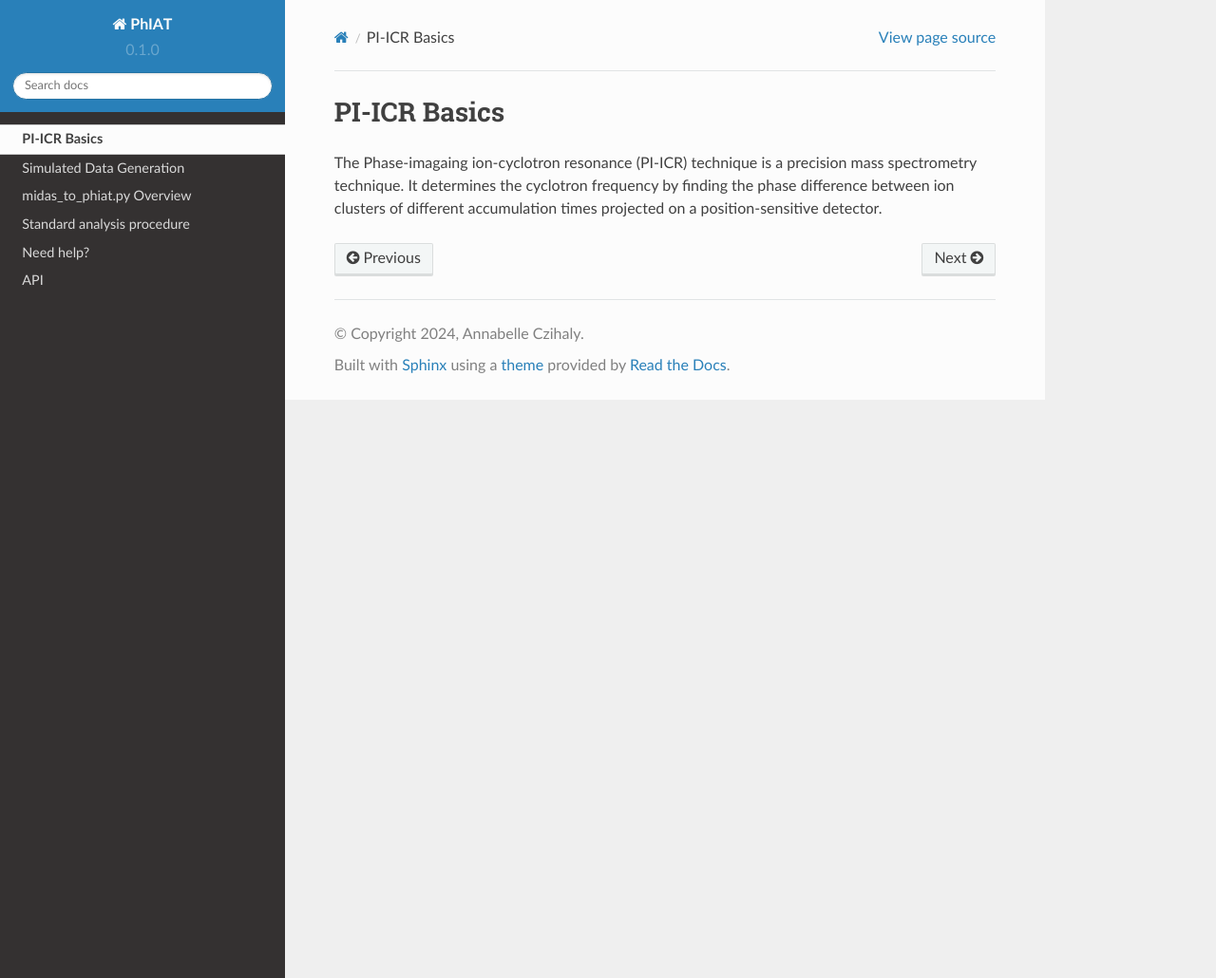
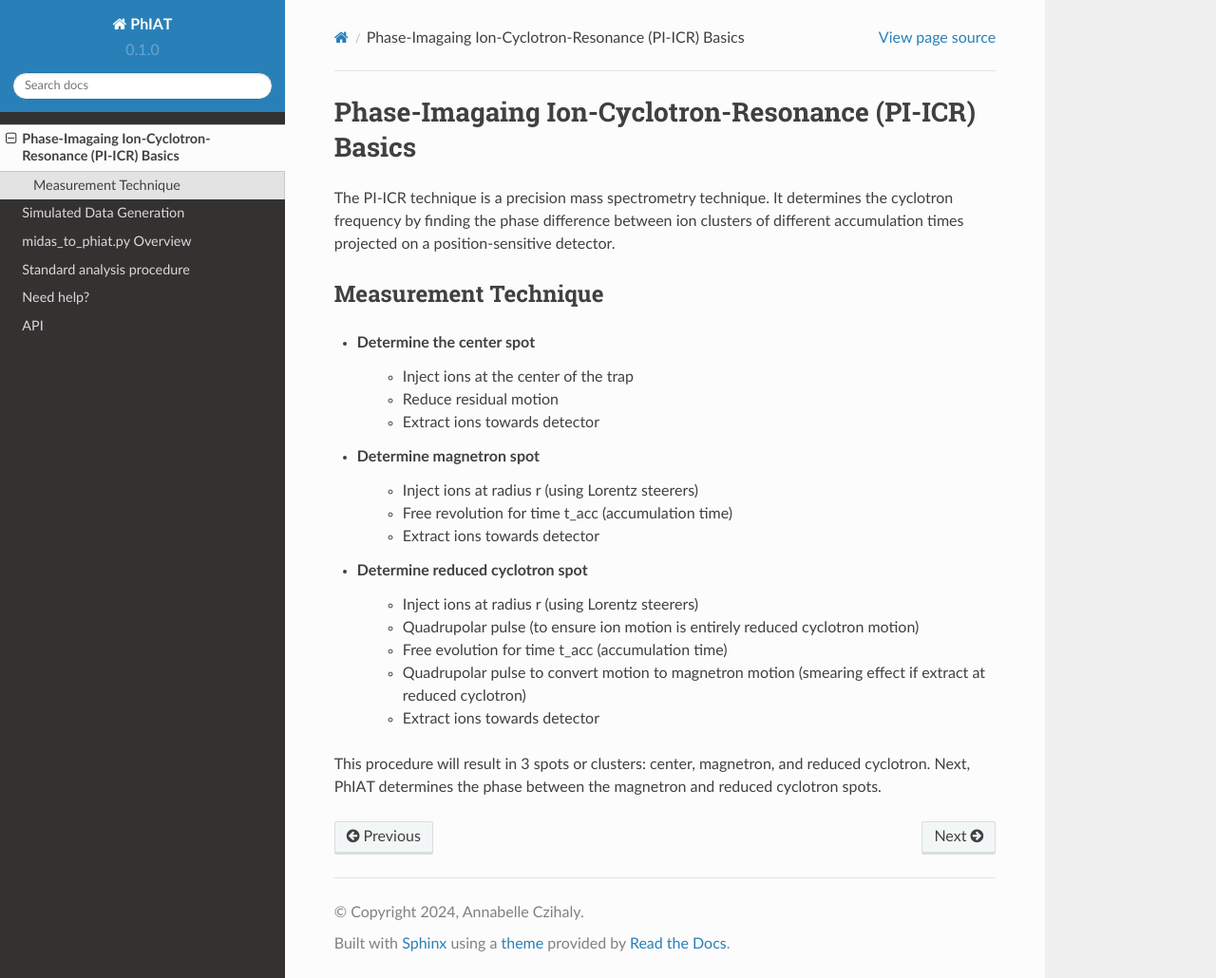
Before and after one commit to aczihalytriumf/phiat, a Sphinx documentation site: the page built from docs/source/piicr_basics.rst, in a window 1280 px wide and 1030 px high. Shown: the whole window at 95% size. Built offline with Sphinx 7.4.7 and the Read the Docs theme 2.0.0, drawn with Linux system fonts in a browser that asks for light colours.

Commit message:
Update piicr_basics.rst

```diff
--- a/docs/source/piicr_basics.rst
+++ b/docs/source/piicr_basics.rst
@@ -1,3 +1,24 @@
-PI-ICR Basics
-------
-The Phase-imagaing ion-cyclotron resonance (PI-ICR) technique is a precision mass spectrometry technique. It determines the cyclotron frequency by finding the phase difference between ion clusters of different accumulation times projected on a position-sensitive detector.
+Phase-Imagaing Ion-Cyclotron-Resonance (PI-ICR) Basics
+###########
+
+The PI-ICR technique is a precision mass spectrometry technique. It determines the cyclotron frequency by finding the phase difference between ion clusters of different accumulation times projected on a position-sensitive detector.
+
+Measurement Technique
+**********
+
+* Determine the center spot
+   * Inject ions at the center of the trap
+   * Reduce residual motion
+   * Extract ions towards detector
+* Determine magnetron spot
+   * Inject ions at radius r (using Lorentz steerers)
+   * Free revolution for time t_acc (accumulation time)
+   * Extract ions towards detector
+* Determine reduced cyclotron spot
+   * Inject ions at radius r (using Lorentz steerers)
+   * Quadrupolar pulse (to ensure ion motion is entirely reduced cyclotron motion)
+   * Free evolution for time t_acc (accumulation time)
+   * Quadrupolar pulse to convert motion to magnetron motion (smearing effect if extract at reduced cyclotron)
+   * Extract ions towards detector
+
+This procedure will result in 3 spots or clusters: center, magnetron, and reduced cyclotron. Next, PhIAT determines the phase between the magnetron and reduced cyclotron spots.
```
